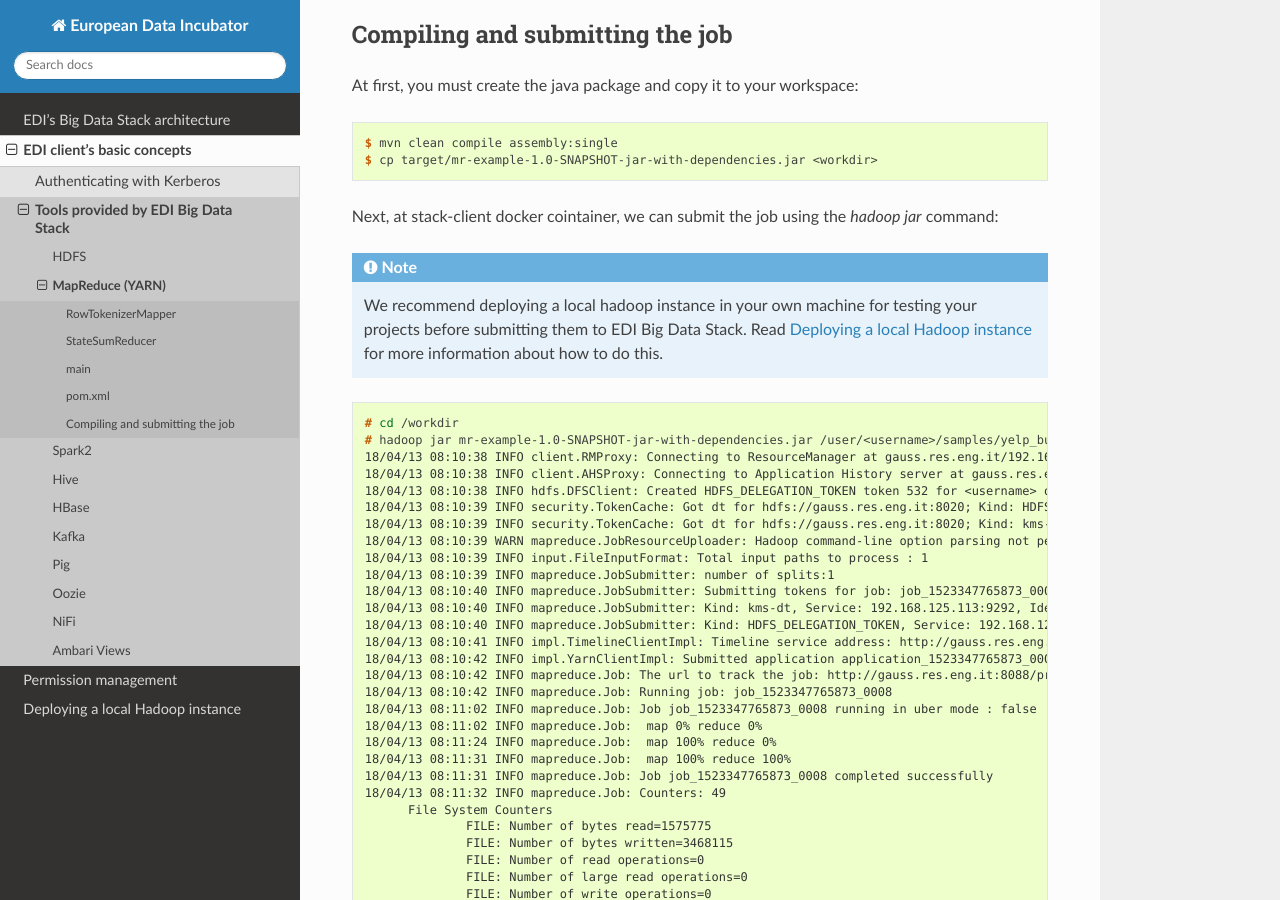
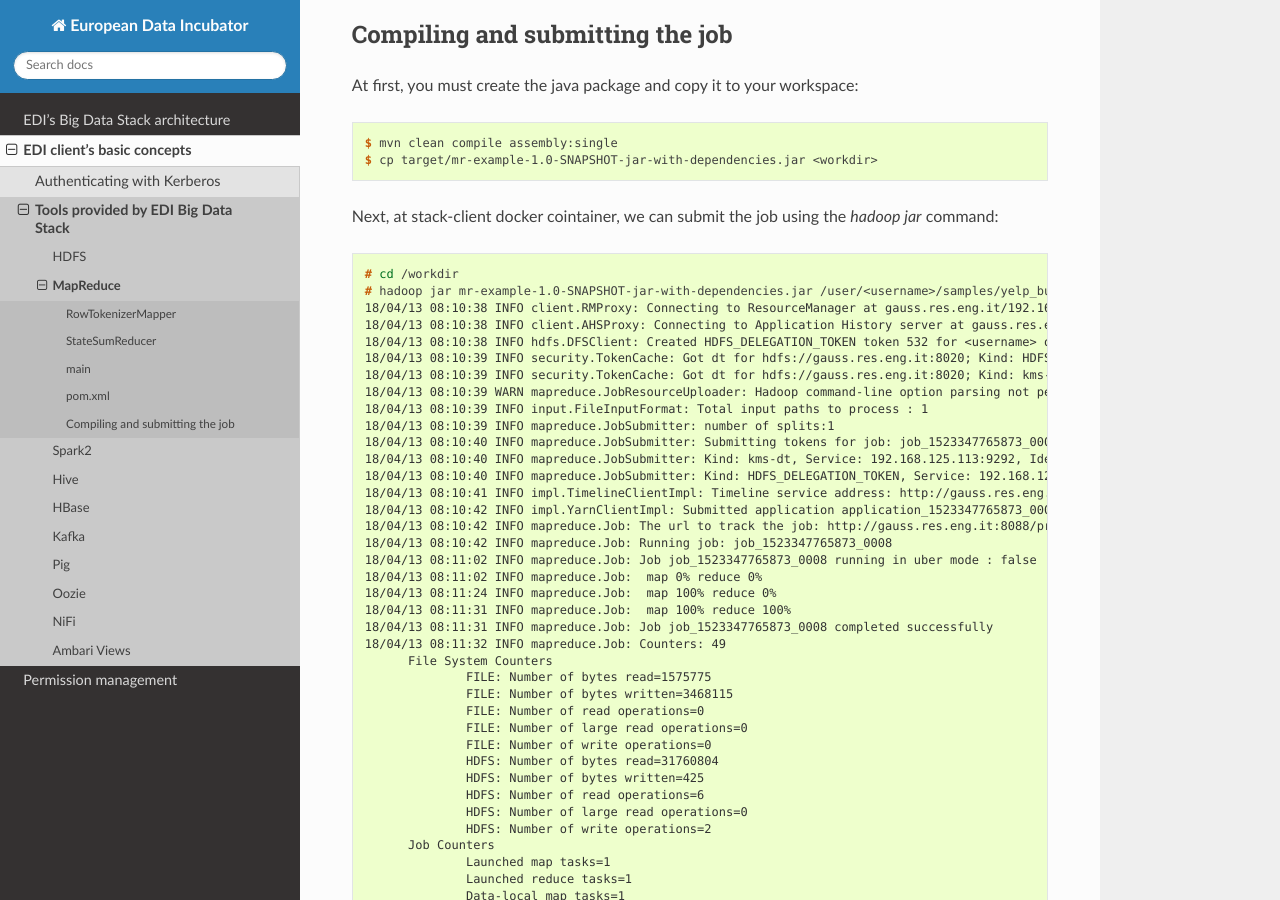
Before and after one commit to edincubator/edi-doc, a Sphinx documentation site: the page built from source/big-data-stack/tools/map-reduce.rst, in a window 1280 px wide and 900 px high, scrolled down 3664 px. Built offline with Sphinx 7.4.7 and the Read the Docs theme 2.0.0, drawn with Linux system fonts in a browser that asks for light colours; some of the changed text lies outside the part shown.

Commit message:
Removing references to how to deploy a local hadoop

```diff
--- a/source/big-data-stack/tools/map-reduce.rst
+++ b/source/big-data-stack/tools/map-reduce.rst
@@ -6,8 +6,8 @@
 
 .. _mapreduce:
 
-MapReduce (YARN)
-=================
+MapReduce
+=========
 
 EDI Big Data Stack provides the MapReduce implementation over YARN. Following the
 example started at :ref:`hdfs`, we have created a simple example that shows how
@@ -210,12 +210,6 @@ At first, you must create the java package and copy it to your workspace:
 Next, at stack-client docker cointainer, we can submit the job using the
 `hadoop jar` command:
 
-.. note::
-
-  We recommend deploying a local hadoop instance in your own machine for testing
-  your projects before submitting them to EDI Big Data Stack. Read
-  :ref:`deploying-local-hadoop` for more information about how to do this.
-
 .. code-block:: console
 
   # cd /workdir
--- a/source/index.rst
+++ b/source/index.rst
@@ -19,7 +19,6 @@ Contents
    big-data-stack/architecture
    big-data-stack/basic-concepts
    big-data-stack/permission-management
-   big-data-stack/deploying-local-hadoop
 
 
 TODO-list
```
Also changed, not shown: source/big-data-stack/deploying-local-hadoop.rst (deleted, +0 -9 lines).
